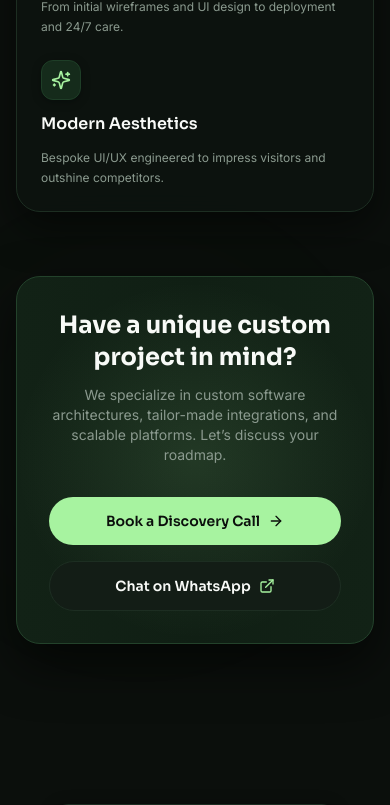
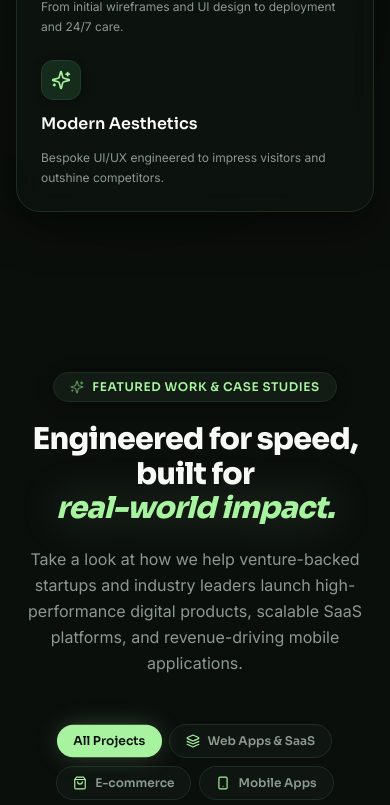
Before and after one commit to tahirazeem145/Jime-developer, a React (Vite) app: page / in a window 390 px wide. Shown: the part 4281-5086 px from the top of the page. Built offline with nearby package versions, Linux system fonts and the light colour scheme.

Commit message:
feat: add Services component and configure deployment index and assets

```diff
--- a/src/components/Services.jsx
+++ b/src/components/Services.jsx
@@ -10,7 +10,6 @@ import {
   Zap,
   ShieldCheck,
   Clock,
-  ExternalLink,
   ChevronRight
 } from 'lucide-react';
 
@@ -254,7 +253,7 @@ export default function Services() {
         </div>
 
         {/* VALUE PROPOSITION / GUARANTEE HIGHLIGHTS */}
-        <div className="rounded-3xl bg-[#0D130F]/90 border border-[#1D2E22] p-6 sm:p-10 mb-16 shadow-[0_15px_40px_rgba(0,0,0,0.5)] backdrop-blur-md">
+        <div className="rounded-3xl bg-[#0D130F]/90 border border-[#1D2E22] p-6 sm:p-10 shadow-[0_15px_40px_rgba(0,0,0,0.5)] backdrop-blur-md">
           <div className="grid grid-cols-1 sm:grid-cols-2 lg:grid-cols-4 gap-6 sm:gap-8">
             {highlights.map((item, idx) => {
               const HighlightIcon = item.icon;
@@ -275,41 +274,6 @@ export default function Services() {
           </div>
         </div>
 
-        {/* BOTTOM CTA CALLOUT BANNER */}
-        <div className="relative rounded-3xl bg-gradient-to-r from-[#122216] via-[#101F14] to-[#122216] border border-[#23422B] p-8 sm:p-12 text-center overflow-hidden shadow-[0_20px_50px_rgba(0,0,0,0.6)]">
-          {/* Subtle Ambient Glow */}
-          <div className="absolute inset-0 bg-[radial-gradient(circle_at_center,rgba(167,243,160,0.12)_0%,transparent_70%)] pointer-events-none" />
-
-          <div className="relative z-10 max-w-2xl mx-auto">
-            <h3 className="font-sora font-bold text-2xl sm:text-3xl text-main-text">
-              Have a unique custom project in mind?
-            </h3>
-            <p className="mt-3 text-sm sm:text-base text-muted-text font-inter">
-              We specialize in custom software architectures, tailor-made integrations, and scalable platforms. Let’s discuss your roadmap.
-            </p>
-
-            <div className="mt-8 flex flex-col sm:flex-row items-center justify-center gap-4">
-              <a
-                href="#book-call"
-                className="w-full sm:w-auto inline-flex items-center justify-center gap-2 px-8 py-3.5 rounded-full bg-accent-lime text-[#0B0F0C] font-sora font-semibold text-sm sm:text-[15px] hover:bg-accent-lime-hover hover:shadow-lime-glow hover:scale-[1.02] active:scale-[0.98] transition-all duration-200"
-              >
-                <span>Book a Discovery Call</span>
-                <ArrowRight className="w-4 h-4" />
-              </a>
-
-              <a
-                href="https://wa.me/919999999999"
-                target="_blank"
-                rel="noopener noreferrer"
-                className="w-full sm:w-auto inline-flex items-center justify-center gap-2 px-7 py-3.5 rounded-full bg-[#131D16] border border-[#1D2E22] hover:border-accent-lime/50 text-main-text font-sora font-semibold text-sm hover:bg-[#16291C] transition-all duration-200"
-              >
-                <span>Chat on WhatsApp</span>
-                <ExternalLink className="w-4 h-4 text-accent-lime" />
-              </a>
-            </div>
-          </div>
-        </div>
-
       </div>
     </section>
   );
```
Also changed, not shown: 3 other files (tests, documents, lock files or other folders).
